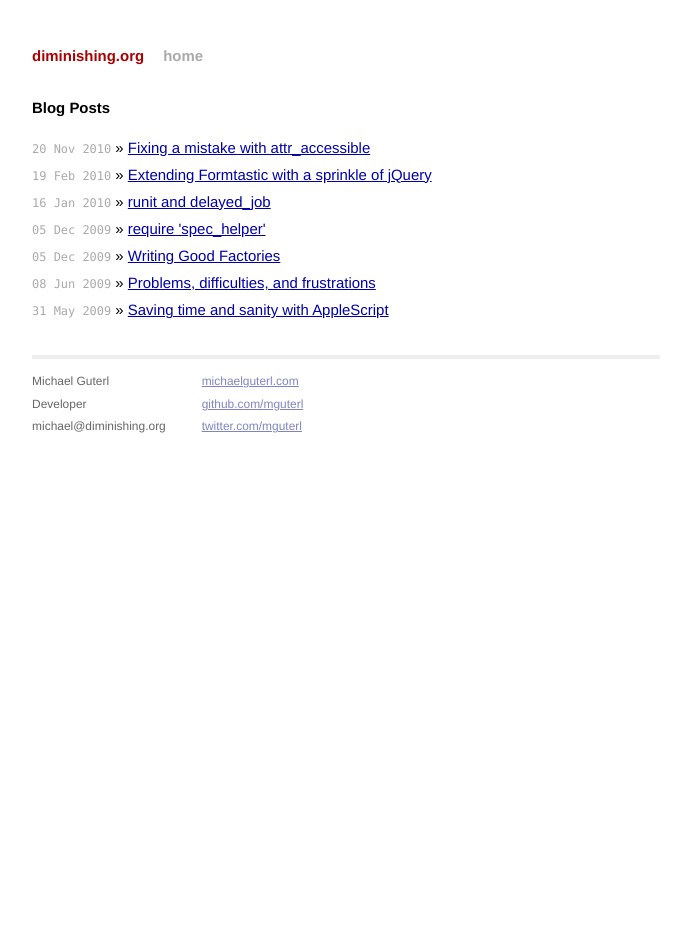
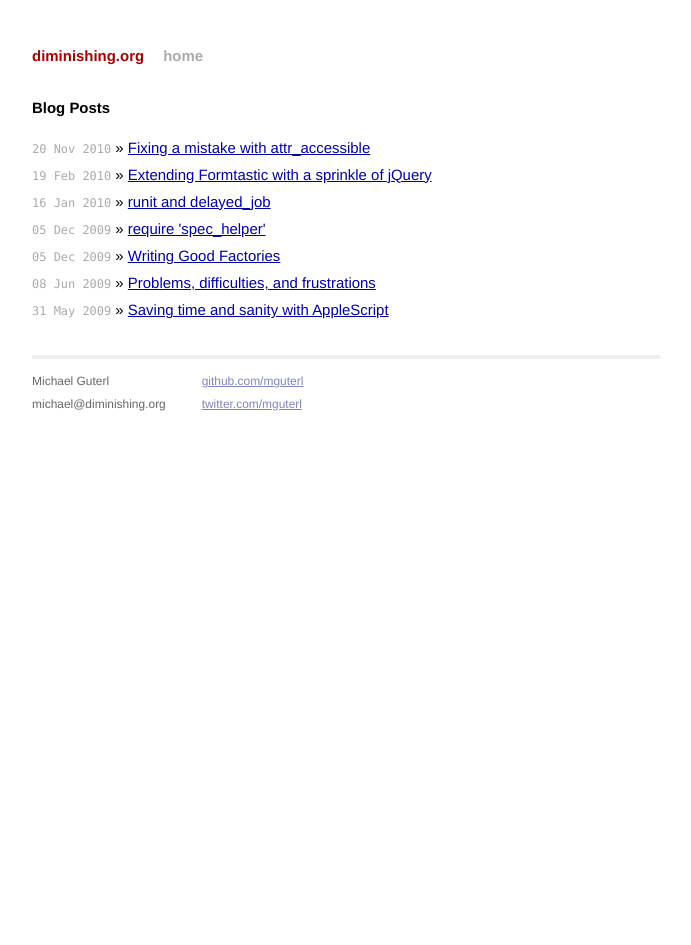
Before and after one commit to mguterl/diminishing.org, a Jekyll site: the page built from index.html, in a window 1280 px wide. Shown: the whole page, without its empty margins (294-985 px from the left). Built offline with Jekyll 4.4.1, drawn with Linux system fonts in a browser that asks for light colours.

Commit message:
Remove unnecessary details

```diff
--- a/_layouts/default.html
+++ b/_layouts/default.html
@@ -28,13 +28,11 @@
     <div class="contact">
       <p>
       Michael Guterl<br />
-      Developer<br />
       michael@diminishing.org
       </p>
     </div>
     <div class="contact">
       <p>
-        <a href="http://michaelguterl.com">michaelguterl.com</a><br />
         <a href="https://github.com/mguterl">github.com/mguterl</a><br />
         <a href="https://twitter.com/mguterl">twitter.com/mguterl</a><br />
       </p>
```
